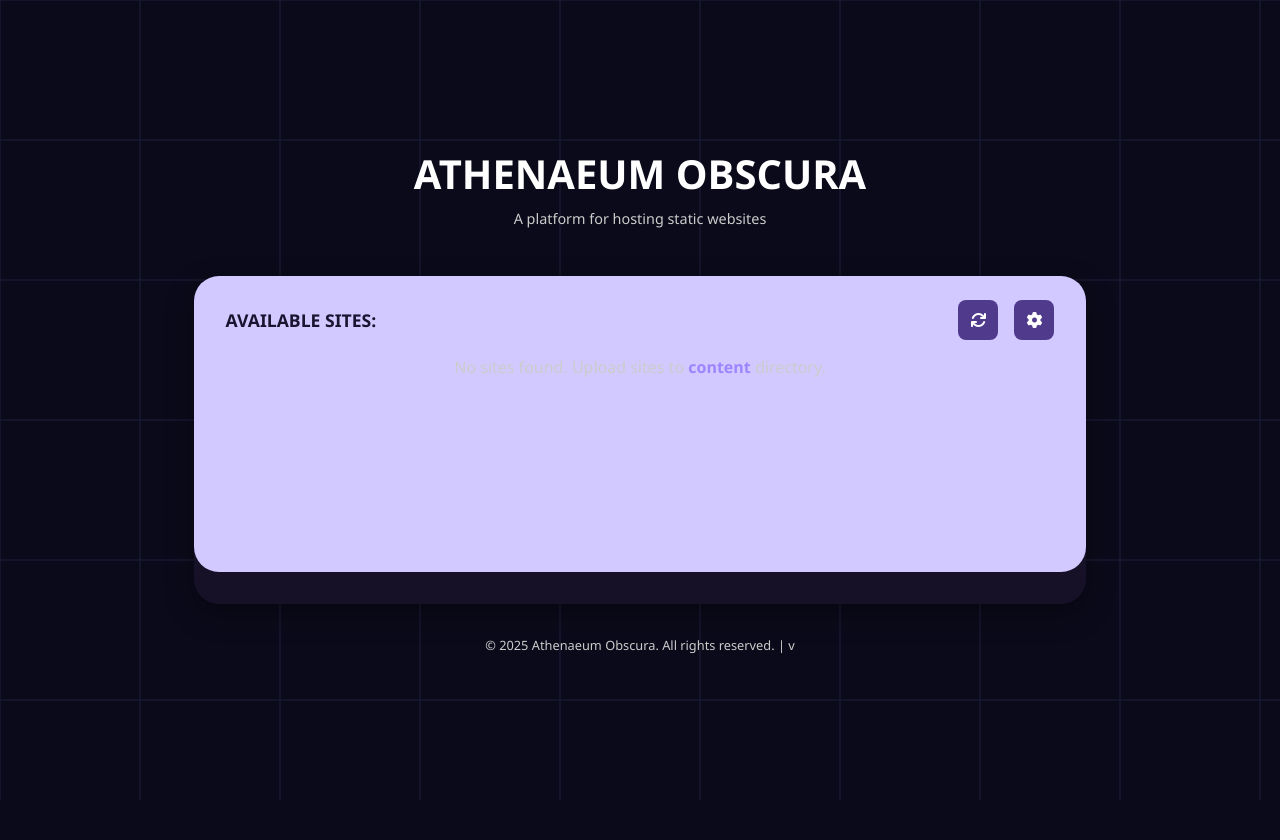
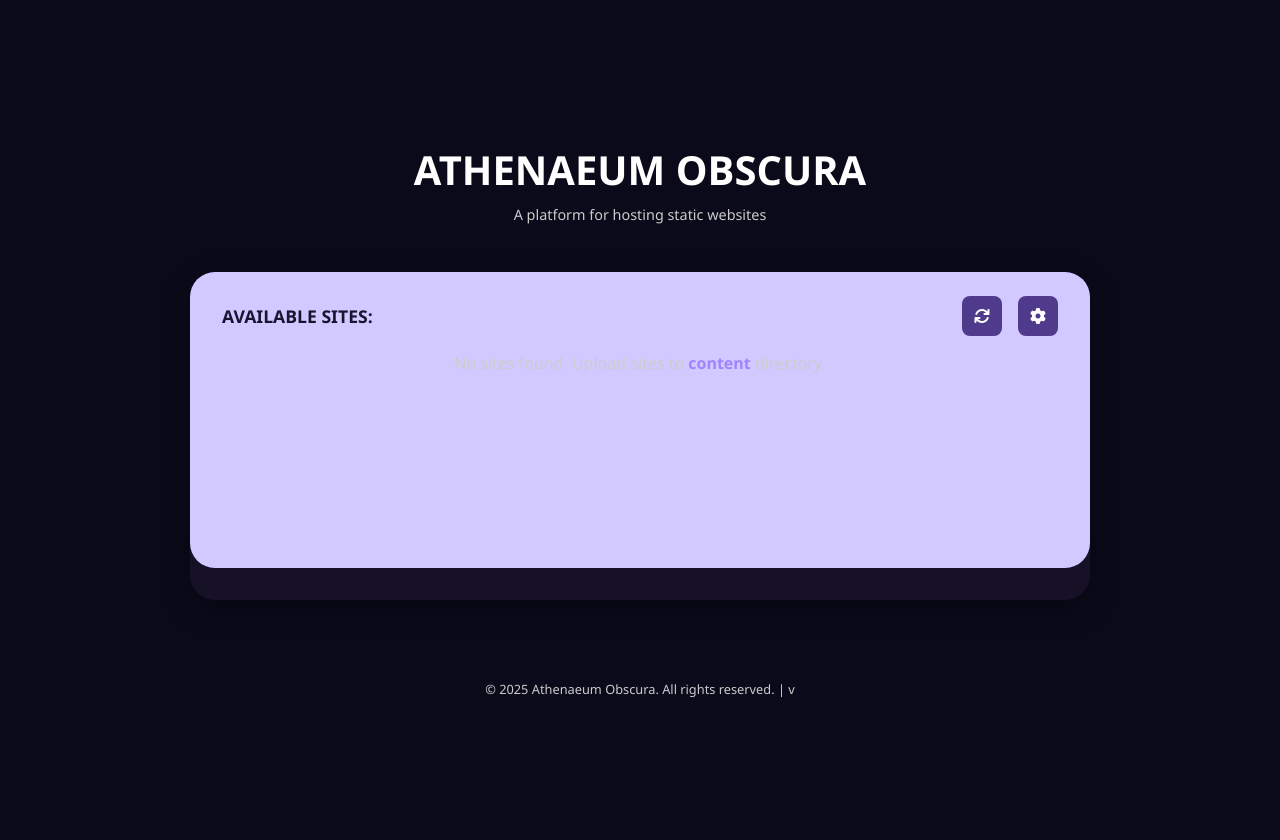
Before and after one commit to QueenDekim/Athenaeum-Obscura, a Python web app: template templates/index.html in a window 1280 px wide. Before the commit the page ends 800 px from the top, so only its background shows below. Run offline with Jinja, Linux system fonts and the light colour scheme; the template is opened without the code that fills it, so the values that code supplies are empty.

Commit message:
modified css

```diff
--- a/templates/static/css/main.css
+++ b/templates/static/css/main.css
@@ -119,10 +119,10 @@ body.modal-open .grid-pattern {
     flex-direction: column;
     align-items: center;
     justify-content: center;
-    min-height: 100vh;
+    min-height: 105vh;
     position: relative;
     z-index: 1;
-    padding: 20px;
+    padding: 10px;
 }
 
 /* Header Styles */
@@ -337,7 +337,7 @@ body.modal-open .grid-pattern {
 /* Footer */
 .footer {
     text-align: center;
-    margin-top: 2rem;
+    margin-top: 5rem;
     color: #ccc;
     font-size: 0.8rem;
     z-index: 2;
@@ -356,6 +356,7 @@ body.modal-open .grid-pattern {
     display: flex;
     align-items: center;
     justify-content: center;
+    padding-top: 4vh;
     z-index: 100;
     opacity: 0;
     visibility: hidden;
@@ -415,7 +416,7 @@ body.modal-open .grid-pattern {
 
 .modal-body {
     display: flex;
-    height: 400px;
+    height: 430px;
 }
 
 .modal-sidebar {
--- a/templates/static/js/main.js
+++ b/templates/static/js/main.js
@@ -26,43 +26,43 @@ class ThemeManager {
 }
 
 // Grid Pattern Generator
-function generateGridPattern() {
-    const gridPattern = document.querySelector('.grid-pattern');
-    if (!gridPattern) return;
+// function generateGridPattern() {
+//     const gridPattern = document.querySelector('.grid-pattern');
+//     if (!gridPattern) return;
 
-    const existingCanvas = gridPattern.querySelector('canvas');
-    if (existingCanvas) {
-        existingCanvas.remove();
-    }
+//     const existingCanvas = gridPattern.querySelector('canvas');
+//     if (existingCanvas) {
+//         existingCanvas.remove();
+//     }
 
-    const gridSize = 140;
-    const canvas = document.createElement('canvas');
-    canvas.width = window.innerWidth;
-    canvas.height = window.innerHeight;
+//     const gridSize = 140;
+//     const canvas = document.createElement('canvas');
+//     canvas.width = window.innerWidth;
+//     canvas.height = window.innerHeight;
 
-    const ctx = canvas.getContext('2d');
-    const gridColor = getComputedStyle(document.documentElement)
-        .getPropertyValue('--grid-line').trim();
+//     const ctx = canvas.getContext('2d');
+//     const gridColor = getComputedStyle(document.documentElement)
+//         .getPropertyValue('--grid-line').trim();
 
-    ctx.strokeStyle = gridColor;
-    ctx.lineWidth = 1;
+//     ctx.strokeStyle = gridColor;
+//     ctx.lineWidth = 1;
 
-    for (let x = 0; x <= canvas.width; x += gridSize) {
-        ctx.beginPath();
-        ctx.moveTo(x, 0);
-        ctx.lineTo(x, canvas.height);
-        ctx.stroke();
-    }
+//     for (let x = 0; x <= canvas.width; x += gridSize) {
+//         ctx.beginPath();
+//         ctx.moveTo(x, 0);
+//         ctx.lineTo(x, canvas.height);
+//         ctx.stroke();
+//     }
 
-    for (let y = 0; y <= canvas.height; y += gridSize) {
-        ctx.beginPath();
-        ctx.moveTo(0, y);
-        ctx.lineTo(canvas.width, y);
-        ctx.stroke();
-    }
+//     for (let y = 0; y <= canvas.height; y += gridSize) {
+//         ctx.beginPath();
+//         ctx.moveTo(0, y);
+//         ctx.lineTo(canvas.width, y);
+//         ctx.stroke();
+//     }
 
-    gridPattern.appendChild(canvas);
-}
+//     gridPattern.appendChild(canvas);
+// }
 
 // Modal Management
 class ModalManager {
@@ -325,8 +325,8 @@ class AthenaeumApp {
     }
 
     init() {
-        generateGridPattern();
-        window.addEventListener('resize', () => generateGridPattern());
+        // generateGridPattern();
+        // window.addEventListener('resize', () => generateGridPattern());
         this.initThemeSelector();
         this.initPagination();
 
@@ -345,7 +345,7 @@ class AthenaeumApp {
                 const themeName = scheme.getAttribute('data-theme');
                 if (themeName) {
                     this.themeManager.applyTheme(themeName);
-                    setTimeout(() => generateGridPattern(), 100);
+                    // setTimeout(() => generateGridPattern(), 100);
                 }
             });
         });
```
